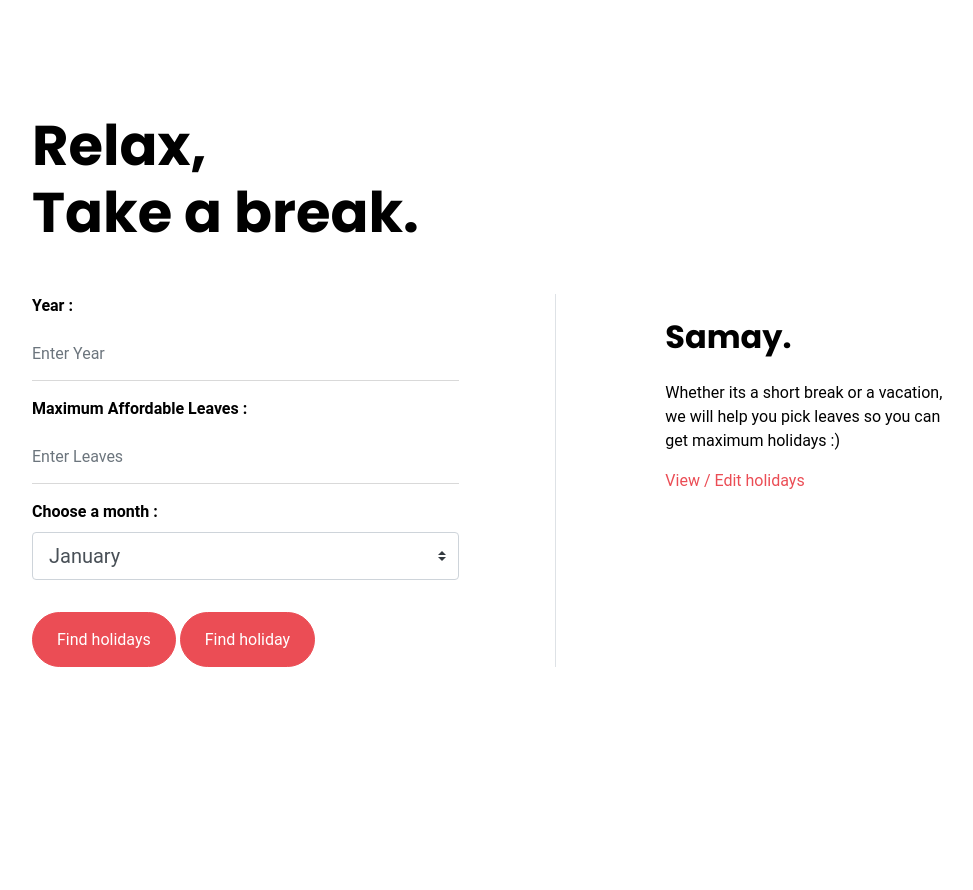
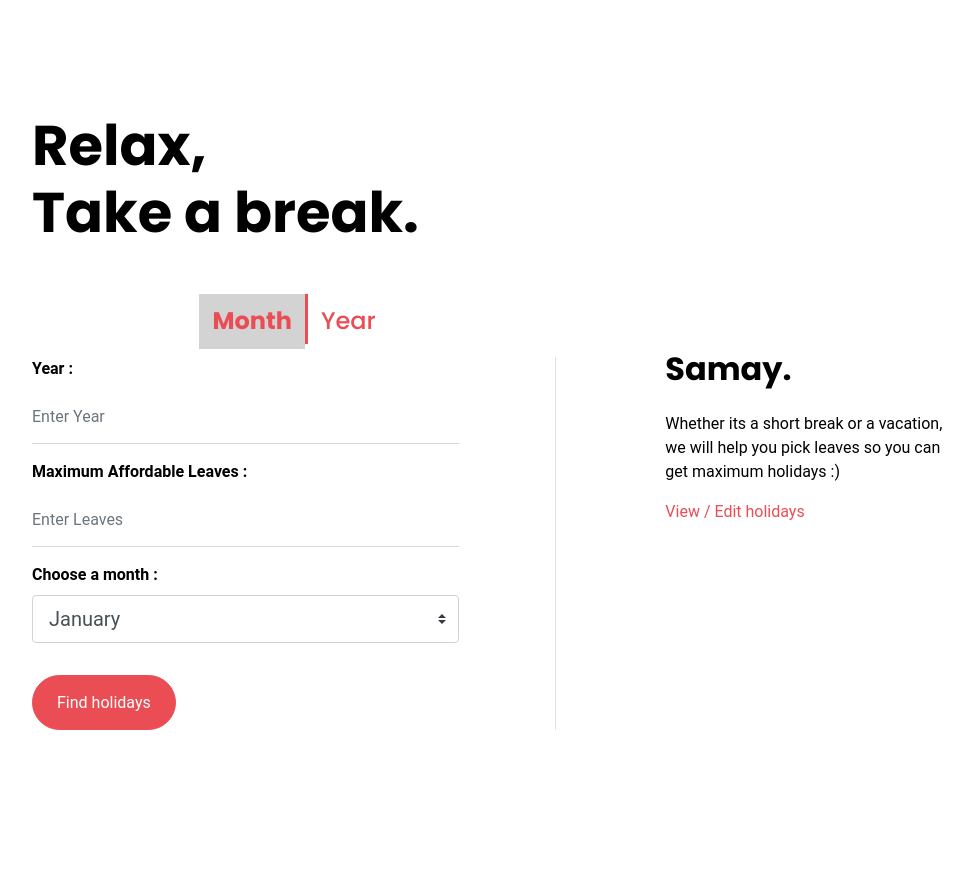
Before and after one commit to kvshravan/holiday, a Flask app: template maxh/templates/index.html in a window 1280 px wide. Shown: the whole page, without its empty margins (148-1121 px from the left). Before the commit the page ends 667 px from the top, so only its background shows below. Run offline with Flask 2, Linux system fonts and the light colour scheme; the template is opened without the code that fills it, so the values that code supplies are empty; some libraries are stand-ins or nearby versions.

Commit message:
Add toggle:

```diff
--- a/maxh/app.py
+++ b/maxh/app.py
@@ -300,7 +300,7 @@ def holiday():
                 dictHoliday[key] = val
                 dictHoliday = dict(sorted(dictHoliday.items()))
             resp = make_response(
-                redirect(url_for('.holiday', _external=True, _scheme="https")))
+                redirect(url_for('.holiday', _external=True, _scheme="http")))
             resp.set_cookie('holidays', json.dumps(dictHoliday))
             return resp
         except Exception as e:
@@ -316,7 +316,7 @@ def removeHoliday(key):
     try:
         del dictHoliday[key]
         resp = make_response(
-            redirect(url_for('holiday', _external=True, _scheme="https")))
+            redirect(url_for('holiday', _external=True, _scheme="http")))
         resp.set_cookie('holidays', json.dumps(dictHoliday))
         return resp
     except Exception as e:
--- a/maxh/templates/hview.html
+++ b/maxh/templates/hview.html
@@ -46,7 +46,7 @@ a:active {
   position: sticky;
   top: 0;
   background-color: whitesmoke;
-
+  text-decoration: underline;
 }
   </style>
   </head>
--- a/maxh/templates/index.html
+++ b/maxh/templates/index.html
@@ -28,19 +28,33 @@
     input[type=number] {
       -moz-appearance: textfield;
     }
+    #back{
+      padding: 6px;
+    }
+    #nav h4.current{
+      font-weight: 600;
+      background-color: lightgrey;
+}
+#nav h4{
+  padding: 13px;
+}
+.vl {
+  border-left: 3px solid #eb4d55;
+  height: 50px;
+}
   </style>
+
 </head>
 
 <body>
-  <div class="loader-wrapper">
-    <span class="loader"></span>
-  </div>
 
   <div class="content">
 
+
     <div class="container">
-
-
+      <div class="loader-wrapper">
+        <span class="loader"></span>
+      </div>
       <div class="row justify-content-center">
         <div class="col-md-10">
 
@@ -48,9 +62,13 @@
             <div class="col-lg-7 mb-5 mb-lg-0">
 
               <h2 class="mb-5">Relax, <br>Take a break.</h2>
-
+              <div id="nav" class="row justify-content-center">
+              <h4 id="monthbtn" class="current"><a href="{{ url_for('.home') }} " style='color: #eb4d55;' >Month</a></h4>
+              <div class="vl"></div>
+              <h4 id="yearbtn"><a href="{{ url_for('.home') }} " style='color: #eb4d55;' >Year</a></h4>
+             </div>
               <form action="" method="post" class="border-right pr-5 mb-5" method="post" id="contactForm"
-                name="contactForm" onsubmit="loading()">
+                name="contactForm">
                 <div class="row">
                   <div class="col-md-12 form-group">
                     <label for="yy"><b>Year :</b></label>
@@ -65,7 +83,7 @@
                       placeholder="Enter Leaves" required>
                   </div>
                 </div>
-                <div class="row">
+                <div class="row" id="chooseMonth">
                   <div class="col-md-12 form-group">
                     <label for="mm"><b>Choose a month :</b></label>
                     <select name="mm" id="mm" class="browser-default custom-select custom-select-lg mb-3 rounded">
@@ -86,9 +104,9 @@
                 </div>
                 <div class="row">
                   <div class="col-md-12">
-                    <input type="submit" name="mmm" value="Find holidays"
+                    <input type="submit" id="mmm" name="mmm" value="Find holidays"
                       class="btn btn-primary rounded-pill py-2 px-4">
-                      <input type="submit" name="yyy" value="Find holiday"
+                      <input type="submit" id="yyy" name="yyy" style="display: none;" value="Find holidays"
                       class="btn btn-primary rounded-pill py-2 px-4">
                     <span class="submitting"></span>
                   </div>
@@ -123,6 +141,27 @@
     $(window).on("load",function(){
       $(".loader-wrapper").fadeOut("slow");
     });
+    $(document).ready(function() {
+                    $('#monthbtn').click(function(e) {
+                      e.preventDefault();
+                      e.stopPropagation();
+                      document.getElementById('yyy').style.display = 'none';
+                      document.getElementById('mmm').style.display = 'block';
+                      document.getElementById('chooseMonth').style.display = 'block';
+                        $('#yearbtn').removeClass('current');
+                        $(this).addClass('current');
+                    });
+                    $('#yearbtn').click(function(e) {
+                      e.preventDefault();
+                      e.stopPropagation();
+                      document.getElementById('mmm').style.display = 'none';
+                      document.getElementById('chooseMonth').style.display = 'none';
+                      document.getElementById('yyy').style.display = 'block';
+                        $('#monthbtn').removeClass('current');
+                        $(this).addClass('current');
+                    });
+                });
+
   </script>
 
 </body>
```
